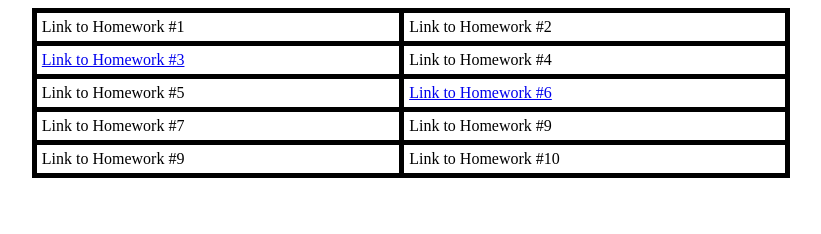
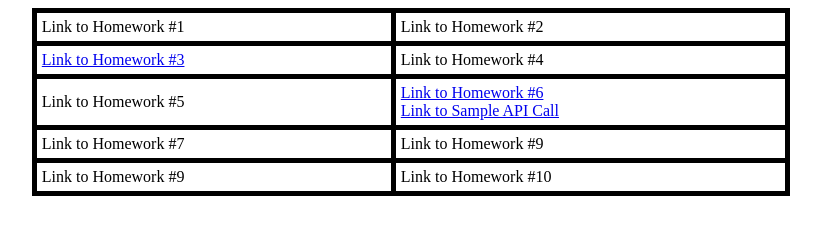
Before and after one commit to jasminesodhi/jasminesodhi.github.io, a plain HTML site: page csci571_9999298041.html in a window 1280 px wide. Shown: the whole page, without its empty margins (229-1050 px from the left). Drawn offline with Linux system fonts and the light colour scheme.

Commit message:
Updated HW6 API call link

```diff
--- a/csci571_9999298041.html
+++ b/csci571_9999298041.html
@@ -24,7 +24,10 @@ th, td {
   </tr>
   <tr>
     <td>Link to Homework #5</td>
-    <td><a href="https://dsci551-hw6.wl.r.appspot.com/static/business.html">Link to Homework #6</a></td>
+    <td>
+      <a href="https://dsci551-hw6.wl.r.appspot.com/static/business.html">Link to Homework #6</a><br>
+      <a href="https://dsci551-hw6.wl.r.appspot.com/search?keyword=pizza&radius=16093&category=all&latitude=34.0522342&longitude=-118.2436849">Link to Sample API Call</a>
+    </td>
   </tr>
   <tr>
     <td>Link to Homework #7</td>
```
